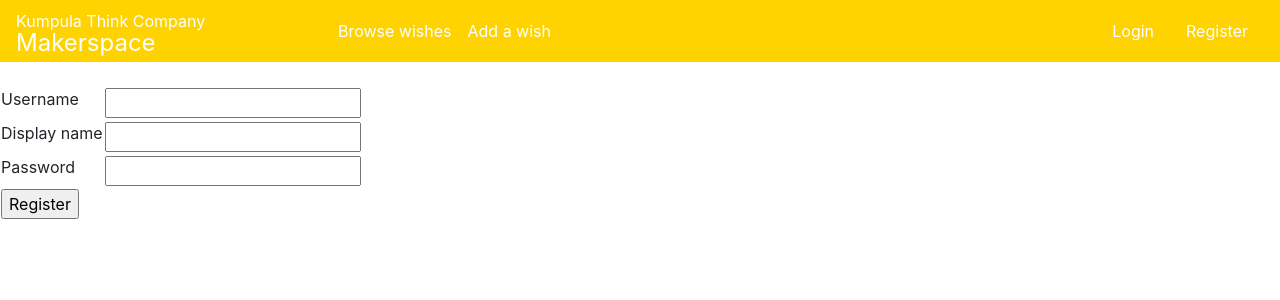
After one commit to jKostet/makerspace, a Flask app: page /auth/register in a window 1280 px wide. The commit adds this page. Shown: the top 300 px of the page. Run offline with Flask 2, Linux system fonts and the light colour scheme; some libraries are stand-ins or nearby versions.

Commit message:
Add user registration

```diff
--- a/application/auth/forms.py
+++ b/application/auth/forms.py
@@ -1,5 +1,5 @@
 from flask_wtf import FlaskForm
-from wtforms import PasswordField, StringField
+from wtforms import PasswordField, StringField, validators
 
 class LoginForm(FlaskForm):
     username = StringField("Username")
@@ -7,3 +7,12 @@ class LoginForm(FlaskForm):
 
     class Meta:
         csrf = False
+
+class RegisterForm(FlaskForm):
+    username = StringField("Username", [validators.Length(min=2)]) #validators.Unique()])
+    name = StringField("Display name", [validators.Length(min=2)])
+    password = PasswordField("Password", [validators.Length(min=3)])#, EqualTo('confirm', message='Passwords must match')])
+    confirm = PasswordField("Confirm password")
+
+    class Meta:
+        csrf = False
--- a/application/auth/models.py
+++ b/application/auth/models.py
@@ -12,7 +12,7 @@ class User(Base):
 
     # name is a display name instead of the (login) username.
     name = db.Column(db.String(144), nullable=False)
-    username = db.Column(db.String(144), nullable=False)
+    username = db.Column(db.String(144), nullable=False, unique=True)
     password = db.Column(db.String(144), nullable=False)
 
     # wishes by the username
--- a/application/auth/views.py
+++ b/application/auth/views.py
@@ -1,21 +1,25 @@
-from flask import render_template, request, redirect, url_for
+from flask import render_template, request, redirect, url_for, flash
 from flask_login import login_user, logout_user
 
-from application import app
+from application import app, db
 from application.auth.models import User
-from application.auth.forms import LoginForm
+from application.auth.forms import LoginForm, RegisterForm
 
 @app.route("/auth/login", methods = ["GET", "POST"])
 def auth_login():
     if request.method == "GET":
-        return render_template("auth/loginform.html", form = LoginForm())
+        flash("bazinga")
+        return render_template("auth/login.html", form = LoginForm())
 
     form = LoginForm(request.form)
     # mahdolliset validoinnit
 
+    print("ATTEMPT LOGIN ON USER: " + form.username.data)
+    print("")
+
     user = User.query.filter_by(username=form.username.data, password=form.password.data).first()
     if not user:
-        return render_template("auth/loginform.html", form = form,
+        return render_template("auth/login.html", form = form,
                                error = "No such username or password")
 
 
@@ -24,6 +28,27 @@ def auth_login():
     login_user(user)
     return redirect(url_for("index"))
 
+@app.route("/auth/register", methods = ["GET", "POST"])
+def auth_register():
+    if request.method == "GET":
+        return render_template("auth/register.html", form = RegisterForm())
+
+    form = RegisterForm(request.form)
+    # validate unique, pwd is +3 char
+    #form.username
+
+    if not form.validate():
+        return render_template("auth/register.html", form = form)
+
+    new_user = User(form.name.data, form.username.data, form.password.data)
+    db.session().add(new_user)
+    db.session().commit()
+
+    # if form.username == "admin": makeAdmin
+    login_user(new_user)
+    return redirect(url_for("auth_login"))
+
+
 @app.route("/auth/logout")
 def auth_logout():
     logout_user()
--- a/application/templates/auth/loginform.html
+++ b/application/templates/auth/login.html
@@ -25,5 +25,10 @@
 	       <input type="submit" value="Login"/>
       </td>
     </tr>
+    <tr>
+      <td colspan="2" style="font-size: 90%;">
+          <a href="{{ url_for('auth_register') }}">New user?</a>
+      </td>
+    </tr>
 </form>
 {% endblock %}
--- /dev/null
+++ b/application/templates/auth/register.html
@@ -0,0 +1,44 @@
+{% extends "layout.html" %}
+
+{% block body %}
+{{ error }}
+<form method="POST" action="{{ url_for('auth_register') }}">
+  <table>
+    <tr>
+      <td>
+	       {{ form.username.label }}
+      </td>
+      <td>
+	       {{ form.username }}
+      </td>
+      <td>
+    	  <ul>
+    	    {% for error in form.name.errors %}
+    	      <li>{{ error }}</li>
+    	    {% endfor %}
+    	  </ul>
+    	</td>
+    </tr>
+    <tr>
+      <td>
+	       {{ form.name.label }}
+      </td>
+      <td>
+	       {{ form.name }}
+      </td>
+    </tr>
+    <tr>
+      <td>
+	       {{ form.password.label }}
+      </td>
+      <td>
+	       {{ form.password }}
+      </td>
+    </tr>
+    <tr>
+      <td colspan="2">
+	       <input type="submit" value="Register"/>
+      </td>
+    </tr>
+</form>
+{% endblock %}
--- a/application/templates/layout.html
+++ b/application/templates/layout.html
@@ -9,7 +9,11 @@
 
   <body>
     <nav class="navbar navbar-expand-md mb-4">
-     	<a class="navbar-logo" href="#"><span>Kumpula Think Company</span><br>Makerspace</a>
+      <a class="navbar-logo" href="#">
+        <span>Kumpula Think Company</span>
+        <br>
+        Makerspace
+      </a>
      	<button class="navbar-toggler" type="button" data-toggle="collapse" data-target="#navbarCollapse" aria-controls="navbarCollapse" aria-expanded="false" aria-label="Toggle navigation">
         <span class="navbar-toggler-icon"></span>
      	</button>
@@ -27,6 +31,7 @@
             <a class="nav-link" href="{{ url_for('auth_logout') }}">Hello {{ current_user.name }} -- Logout</a>
           {% else %}
      	      <a class="nav-link" href="{{ url_for('auth_login') }}">Login</a>
+            <a class="nav-link" href="{{ url_for('auth_register') }}">Register</a>
      	    {% endif %}
         </div>
      	</div>
```
